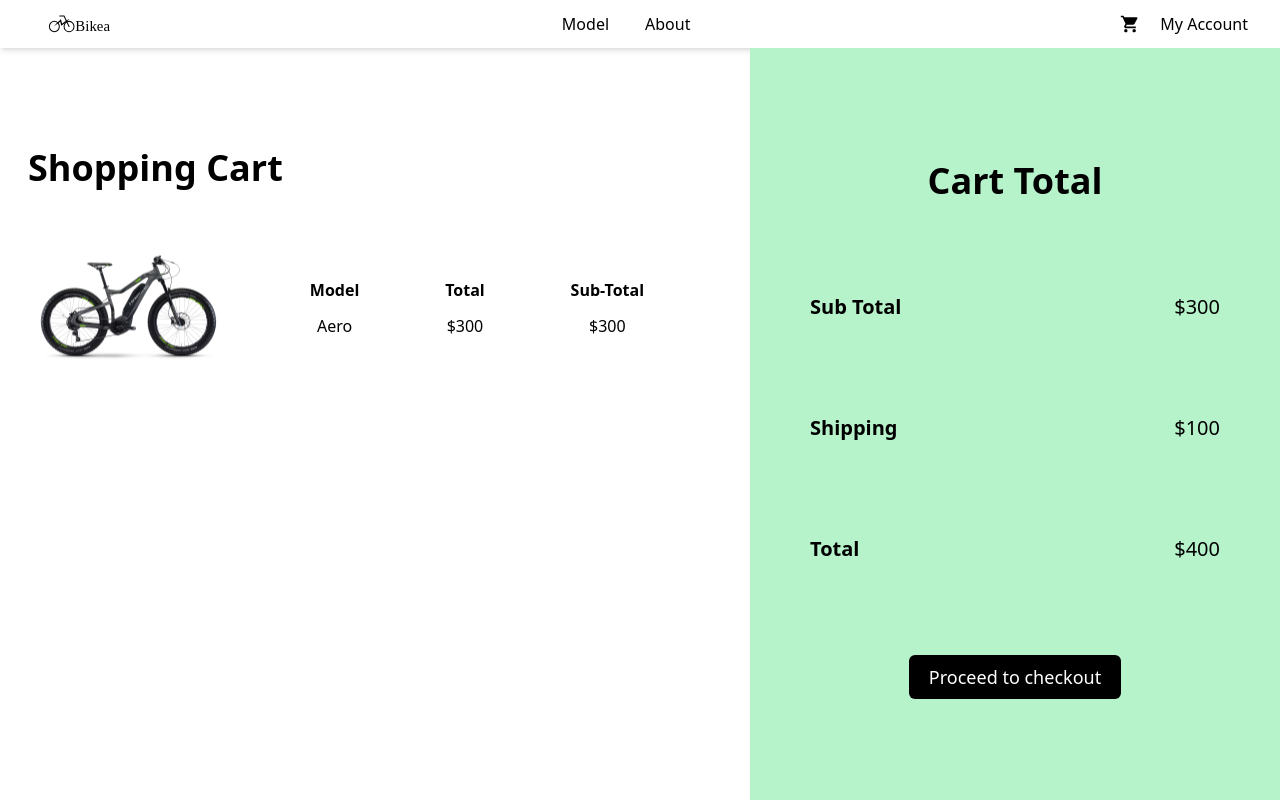
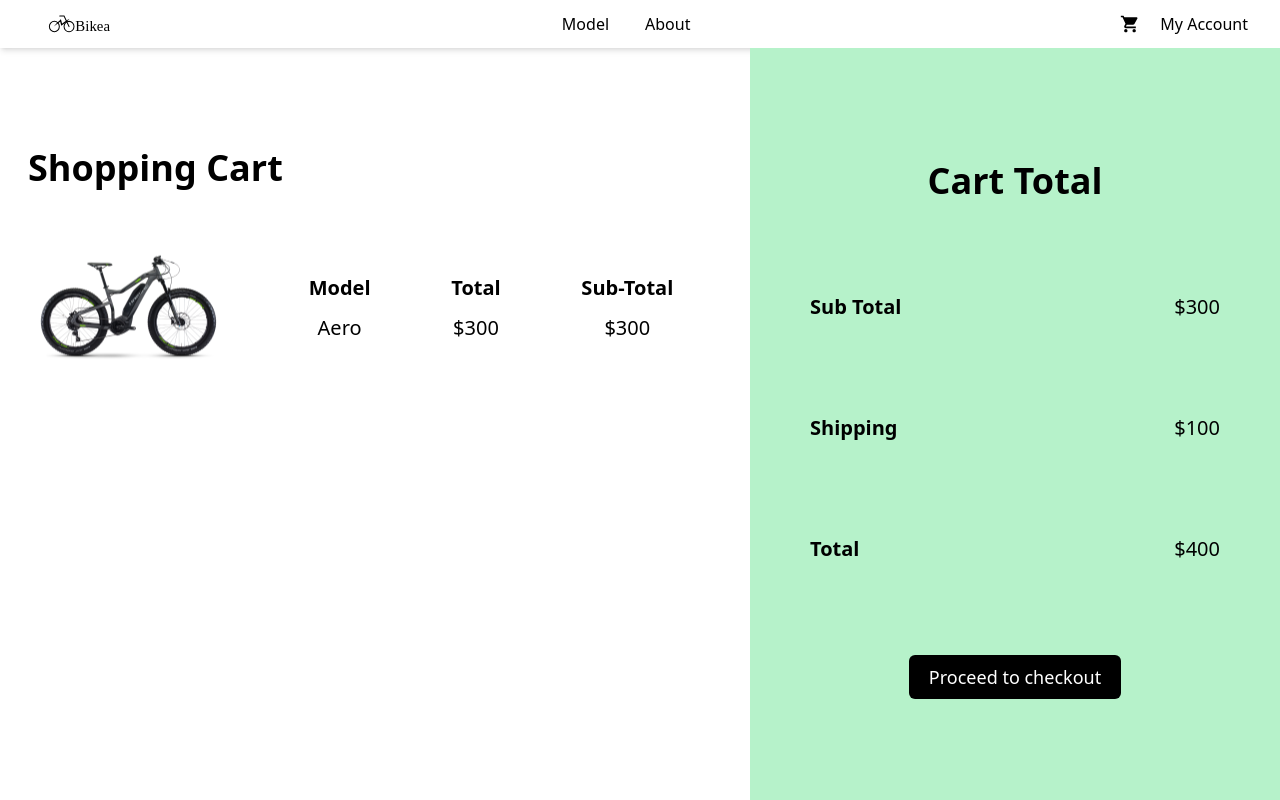
Before and after one commit to asfundmirza/bikea, a React (Create React App) app in the folder my-app/: page /cart in a window 1280 px wide. Built offline with nearby package versions, Linux system fonts and the light colour scheme.

Commit message:
added some changes in the cart page

```diff
--- a/my-app/src/components/Cart.js
+++ b/my-app/src/components/Cart.js
@@ -6,32 +6,32 @@ const Cart = () => {
       {/* white section */}
 
       <div className="flex flex-1 h-full w-auto justify-center md:justify-start px-0 ">
-        <div className="flex flex-col flex-1 md:px-7 mt-5 md:mt-[100px] justify-evenly items-center md:items-start md:justify-start">
+        <div className="flex flex-col flex-1  md:pl-7 mt-5 md:mt-[100px] justify-evenly items-center md:items-start md:justify-start">
           <h1 className="font-bold text-3xl md:text-4xl md:mb-5">
             Shopping Cart
           </h1>
-          <div className="flex flex-col w-full md:flex-row  gap-1">
+          <div className="flex flex-col w-full md:flex-row  md:gap-1 gap-9">
             <div className="flex justify-center">
               <img
                 src={BikeImage}
                 alt="Bike"
-                width={300}
-                height={300}
+                width={150}
+                height={150}
                 className="md:w-[200px] md:h-[200px]"
               />
             </div>
-            <div className="flex  md:mt-0 justify-evenly md:flex-auto gap-5 md:gap-2">
+            <div className="flex  md:mt-0 justify-evenly md:flex-auto gap-3 md:gap-1">
               <div className="flex flex-col justify-center items-center gap-3">
-                <p className="font-semibold">Model</p>
-                <p>Aero</p>
+                <p className="font-semibold md:text-xl text-lg">Model</p>
+                <p className="md:text-xl text-lg">Aero</p>
               </div>
               <div className="flex flex-col justify-center items-center gap-3">
-                <p className="font-semibold">Total</p>
-                <p>$300</p>
+                <p className="font-semibold md:text-xl text-lg">Total</p>
+                <p className="md:text-xl text-lg">$300</p>
               </div>
               <div className="flex flex-col justify-center items-center gap-3">
-                <p className="font-semibold">Sub-Total</p>
-                <p>$300</p>
+                <p className="font-semibold md:text-xl text-lg">Sub-Total</p>
+                <p className="md:text-xl text-lg">$300</p>
               </div>
             </div>
           </div>
```
